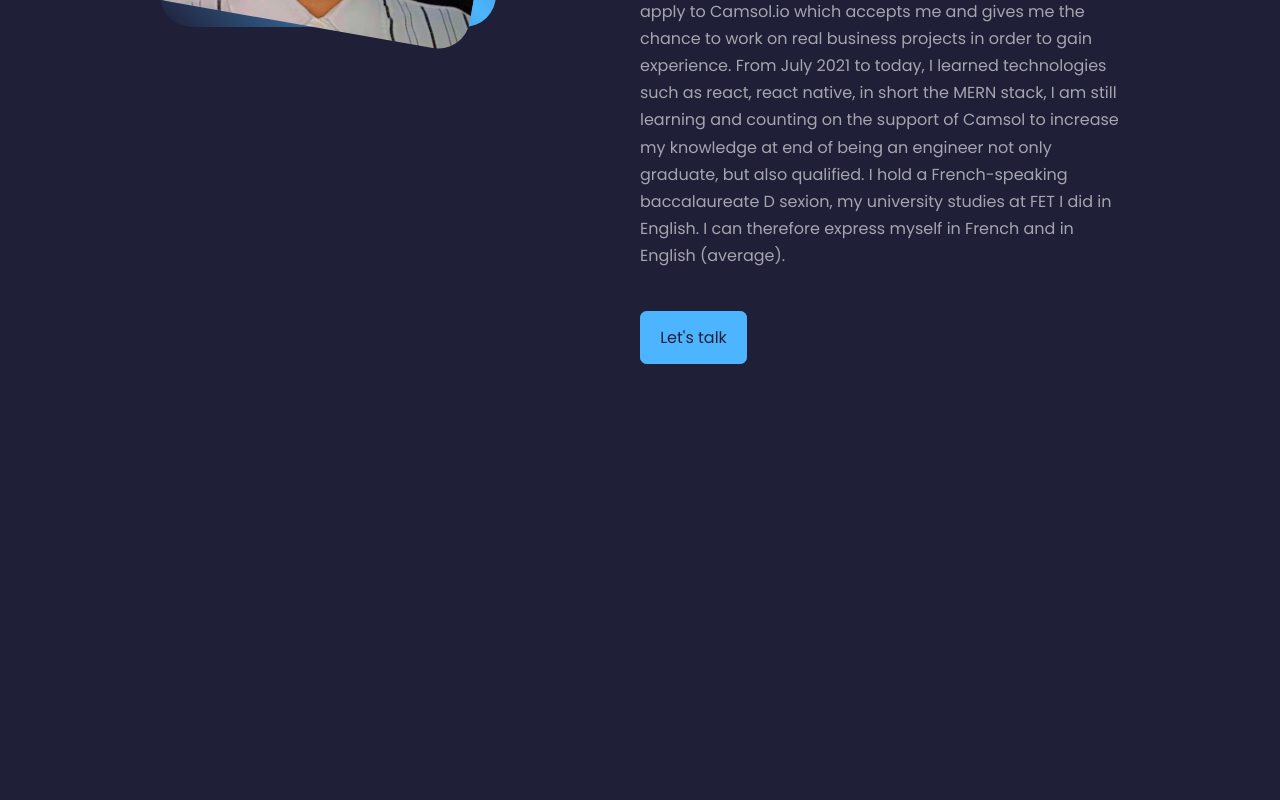
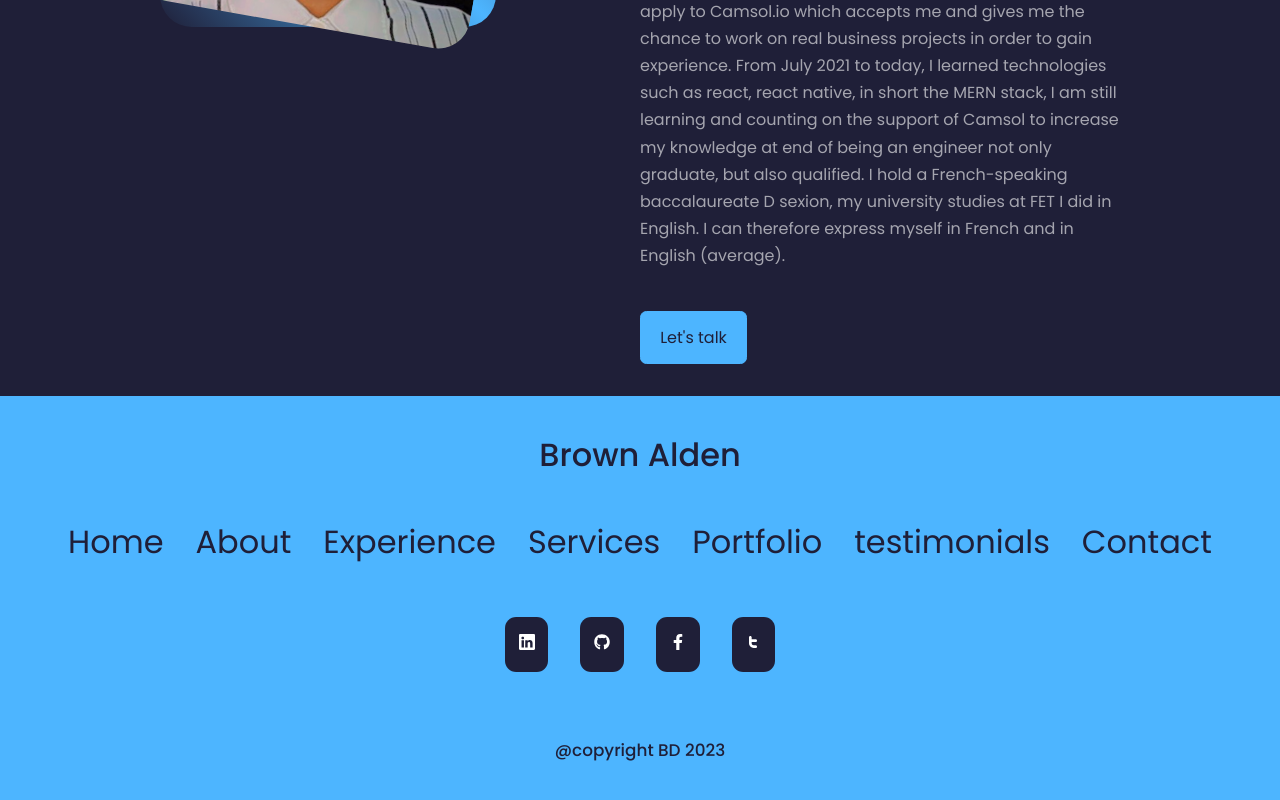
Before and after one commit to GillesChristian/CEF_344_Project, a React (Create React App) app in the folder portfolio./: page / in a window 1280 px wide. Shown: the part 1348-2148 px from the top of the page. Before the commit the page ends 1712 px from the top, so only its background shows below. Built offline with nearby package versions, Linux system fonts and the light colour scheme.

Commit message:
Footer added to Portfolio

```diff
--- a/portfolio./src/App.jsx
+++ b/portfolio./src/App.jsx
@@ -3,6 +3,7 @@
 import Header from './components/header/Header';
 import Navbar from './components/navbar/Navbar';
 import About from './components/about/About' ;
+import Footer from './components/footer/Footer';
 
 function App() {
 
@@ -12,6 +13,7 @@
                 <Header/>
                 <Navbar/>
                 <About />
+                <Footer />
 
             </>
 
--- a/portfolio./src/components/footer/Footer.jsx
+++ b/portfolio./src/components/footer/Footer.jsx
@@ -0,0 +1,62 @@
+import React from 'react'
+import { BsLinkedin } from 'react-icons/bs';
+import {FaGithub} from 'react-icons/fa';
+import {FaFacebookF} from 'react-icons/fa';
+import { CgTwitter } from "react-icons/cg";
+
+import './footer.css';
+
+const Footer = () => {
+    return (
+      <div className="footer__container">
+        <a href="#header" className="footer__logo">
+          Brown Alden
+        </a>
+
+        <ul className="permalinks">
+          <li>
+            <a href="#header">Home</a>
+          </li>
+          <li>
+            <a href="#about">About</a>
+          </li>
+          <li>
+            <a href="#experience">Experience</a>
+          </li>
+          <li>
+            <a href="#services">Services</a>
+          </li>
+          <li>
+            <a href="#portfolio">Portfolio</a>
+          </li>
+          <li>
+            <a href="#testimonials">testimonials</a>
+          </li>
+          <li>
+            <a href="#contact">Contact</a>
+          </li>
+        </ul>
+
+        <div className="footer__media">
+          <a href="https://linkedin.com" target="blank">
+            <BsLinkedin />
+          </a>
+          <a href="https://github.com" target="blank">
+            <FaGithub />
+          </a>
+          <a href="https://facebook.com" target="blank">
+            <FaFacebookF />
+          </a>
+          <a href="https://twitter.com" target="blank">
+            <CgTwitter />
+          </a>
+        </div>
+
+        <div className="copyRight">
+            <h3>@copyright BD 2023</h3>
+        </div>
+      </div>
+    );
+}
+
+export default Footer
--- a/portfolio./src/components/footer/footer.css
+++ b/portfolio./src/components/footer/footer.css
@@ -0,0 +1,75 @@
+.footer__container{
+    background-color: var(--color-primary);
+    margin-top: 2rem;
+    text-align: center;
+    padding: 2rem 0;
+    font-size: .9rem;
+}
+
+.footer__logo{
+    font-size: 2rem;
+    font-weight: 500;
+    margin-bottom: 2rem;
+    display: inline-block;
+}
+.footer__container a{
+    color: var(--color-bg);
+}
+
+.footer__container a:hover{
+    color: var(--color-white);
+}
+
+.permalinks {
+    display: flex;
+    flex-wrap: wrap;
+    justify-content: center;
+    gap: 2rem;
+    font-size: 2rem;
+    font-weight: 400;
+    margin: 0 auto 3rem;
+}
+
+.footer__media{
+    display: flex;
+    justify-content: center;
+    gap: 2rem;
+    margin-bottom: 4rem;
+}
+
+.footer__media a{
+    font-size: 1rem;
+    background-color: var(--color-bg);
+    color: var(--color-white);
+    padding:.8rem;
+    border: 1px solid transparent;
+    border-radius: .7rem
+}
+
+.footer__media a:hover{
+    background:transparent;
+    color: var(--color-bg);
+    border-color: var(--color-bg);
+}
+
+.copyRight{
+    margin-bottom: 4rem;
+    color: var(--color-bg);
+}
+
+@media screen and(max-width:1024px) {
+
+
+}
+
+@media only screen and (max-width: 600px) {
+    .permalinks{
+        flex-direction: column;
+        gap: 1.5rem;
+    }
+
+    .footer__media{
+        margin-bottom: 2.6rem;
+    }
+
+}
--- a/portfolio./src/components/header/Header.jsx
+++ b/portfolio./src/components/header/Header.jsx
@@ -8,7 +8,7 @@
 export default function Header () {
 
     return (
-        <header>
+        <header id='header'>
             <div className='container header__container'>
 
                 <h5>Hello I'm</h5>
--- a/portfolio./src/components/navbar/Navbar.jsx
+++ b/portfolio./src/components/navbar/Navbar.jsx
@@ -12,7 +12,7 @@
     const [activeNav, setActiveNav] = useState('#')
     return (
         <nav>
-            <a href='#' onClick={()=>setActiveNav('#')} className={activeNav==='#'? 'active' : ''}><AiOutlineHome/></a>
+            <a href='#header' onClick={()=>setActiveNav('#header')} className={activeNav==='#header'? 'active' : ''}><AiOutlineHome/></a>
             <a href='#about' onClick={()=>setActiveNav('#about')} className={activeNav==='#about'? 'active' : ''} ><AiOutlineUser/></a>
             <a href='#experience' onClick={()=>setActiveNav('#experience')} className={activeNav==='#experience'? 'active' : ''}><BiBook/></a>
             <a href='#service' onClick={()=>setActiveNav('#service')} className={activeNav==='#service'? 'active' : ''}><RiServiceLine/></a>
```
